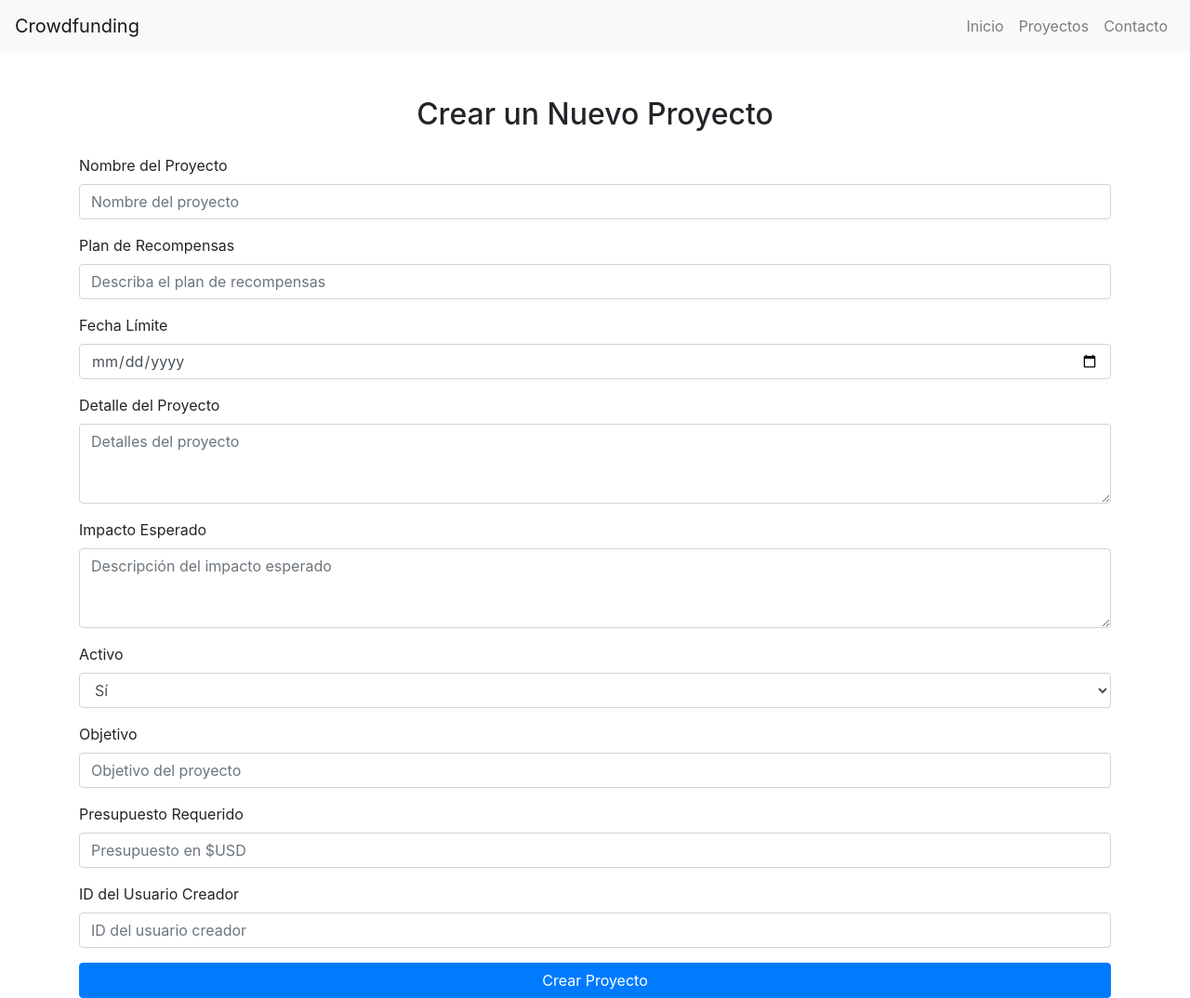
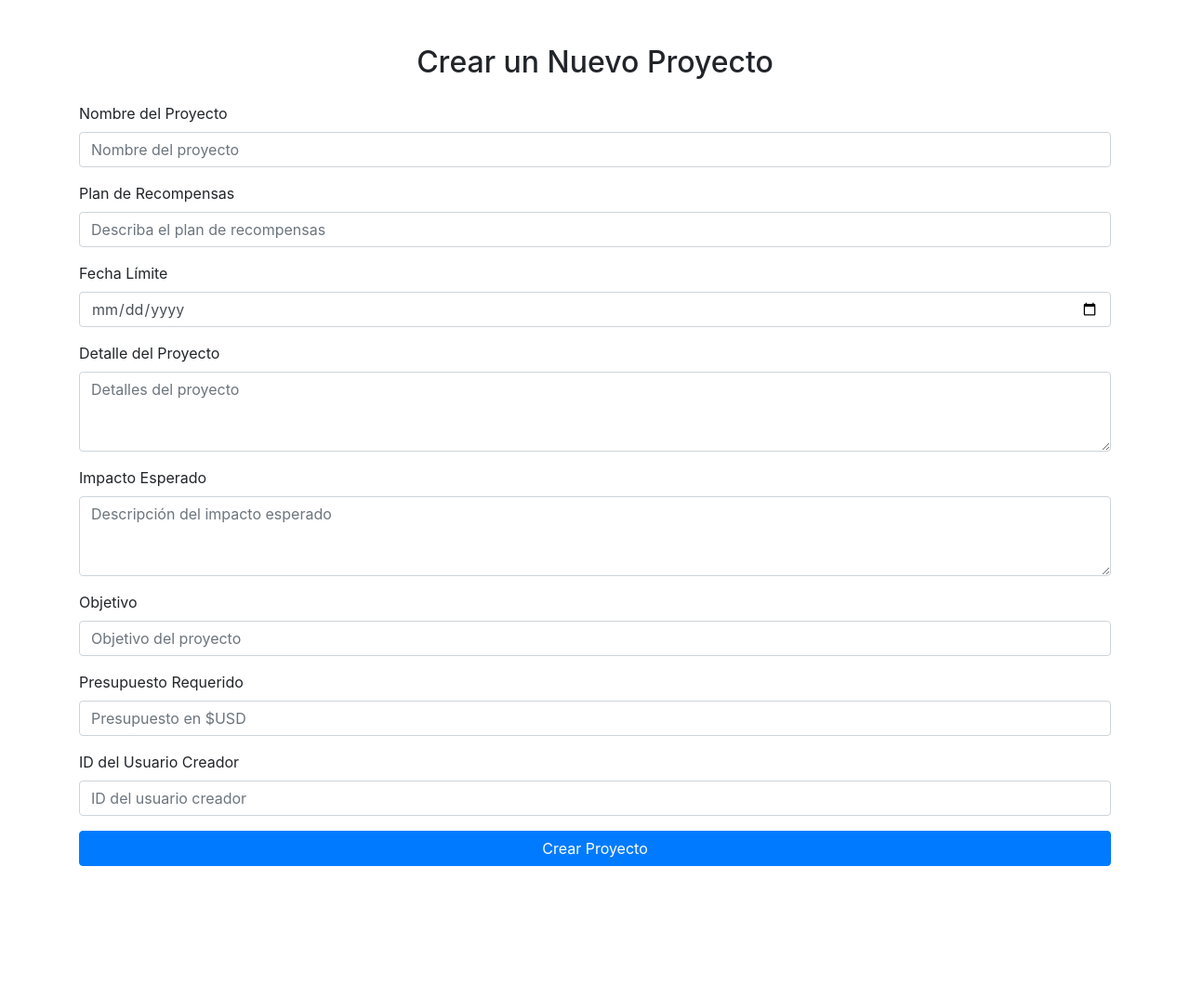
Before and after one commit to TordiThor11/trabajoFinalProyecto, a CodeIgniter 4 app: the page made by app/Views/crear_proyecto.php in a window 1280 px wide. Shown: the whole page at 93% size. After the commit the page ends 932 px from the top, so only its background shows below. Run offline with PHP 8.4 and a stand-in for CodeIgniter, Linux system fonts and the light colour scheme; the template is opened without the code that fills it, so the values that code supplies are empty; some libraries are stand-ins or nearby versions.

Commit message:
Correcion del front en crear_proyecto. Correccion de error al momento de recuperar el monto actual del proyecto en caso de no tener aun patrocinio.

```diff
--- a/app/Views/crear_proyecto.php
+++ b/app/Views/crear_proyecto.php
@@ -10,26 +10,6 @@
 
 <body>
 
-    <!-- Navbar (opcional, reutilizado de la vista principal) -->
-    <nav class="navbar navbar-expand-lg navbar-light bg-light">
-        <a class="navbar-brand" href="#">Crowdfunding</a>
-        <button class="navbar-toggler" type="button" data-toggle="collapse" data-target="#navbarNav" aria-controls="navbarNav" aria-expanded="false" aria-label="Toggle navigation">
-            <span class="navbar-toggler-icon"></span>
-        </button>
-        <div class="collapse navbar-collapse" id="navbarNav">
-            <ul class="navbar-nav ml-auto">
-                <li class="nav-item">
-                    <a class="nav-link" href="#">Inicio</a>
-                </li>
-                <li class="nav-item">
-                    <a class="nav-link" href="#">Proyectos</a>
-                </li>
-                <li class="nav-item">
-                    <a class="nav-link" href="#">Contacto</a>
-                </li>
-            </ul>
-        </div>
-    </nav>
 
     <!-- Formulario de Creación de Proyecto -->
     <div class="container mt-5">
@@ -61,14 +41,6 @@
             </div>
 
             <div class="form-group">
-                <label for="activo">Activo</label>
-                <select class="form-control" id="activo" name="activo" required>
-                    <option value="1">Sí</option>
-                    <option value="0">No</option>
-                </select>
-            </div>
-
-            <div class="form-group">
                 <label for="objetivo">Objetivo</label>
                 <input type="text" class="form-control" id="objetivo" name="objetivo" placeholder="Objetivo del proyecto" required>
             </div>
```
Also changed, not shown: app/Controllers/ProyectosController.php (+14 -4 lines).
